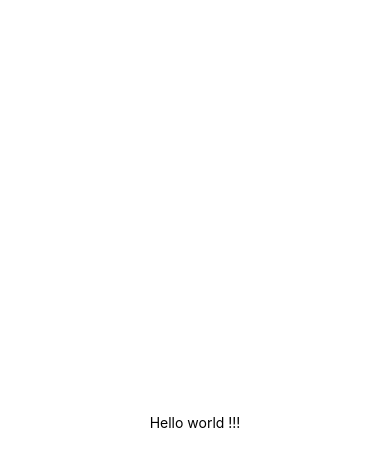
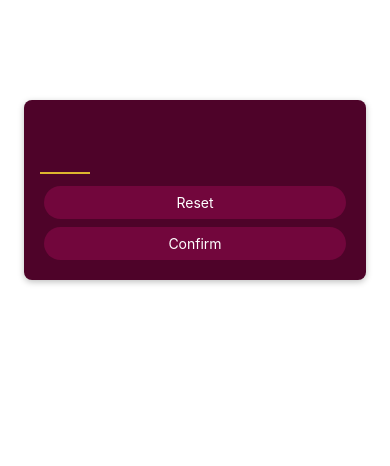
Before and after one commit to HadiRasouli1/guess_number_game, a React Native app: screen / in a window 390 px wide. Shown: the top 466 px of the page. Built offline with nearby package versions, Linux system fonts and the light colour scheme.

Commit message:
4...video 8

```diff
--- a/App.js
+++ b/App.js
@@ -1,20 +1,21 @@
-import { StatusBar } from 'expo-status-bar';
-import { StyleSheet, Text, View } from 'react-native';
+import { StatusBar } from "expo-status-bar";
+import { StyleSheet } from "react-native";
+import StartGameScreen from "./screens/StartGameScreen";
 
 export default function App() {
   return (
-    <View style={styles.container}>
-      <Text>Hello world !!!</Text>
-      <StatusBar style="auto" />
-    </View>
+    <>
+      <StatusBar style="dark" />
+      <StartGameScreen />
+    </>
   );
 }
 
 const styles = StyleSheet.create({
   container: {
     flex: 1,
-    backgroundColor: '#fff',
-    alignItems: 'center',
-    justifyContent: 'center',
+    backgroundColor: "#fff",
+    alignItems: "center",
+    justifyContent: "center",
   },
 });
--- /dev/null
+++ b/component/PrimaryButton.js
@@ -0,0 +1,47 @@
+import { Pressable, StyleSheet, Text, View } from "react-native";
+
+const PrimaryButton = ({ children }) => {
+  const PressHandler = () => {
+    console.log("Pressed !");
+  };
+  return (
+    <View style={styles.buttonOuterContainer}>
+      <Pressable
+        onPress={PressHandler}
+        android_ripple={{ color: "#640233" }}
+        // در هنگام پرس در اندروید این رنگ را اعمال کن
+        style={({ pressed }) =>
+          pressed
+            ? [styles.buttonInnerContainer, styles.pressed]
+            : styles.buttonInnerContainer
+        }
+        // در این قسمت گفتیم اگر پرس بود که دو استایل را برایش در نظر بگیر که در واقع این کازر برای ای او اس است اگر پرس نبود یک استایل را نمایش بده
+      >
+        <Text style={styles.buttonText}>{children}</Text>
+      </Pressable>
+    </View>
+    // ویو را خارج از پرسبل قرار دادیم تا هم رادیوس را برای هر دو پلتفرم اعمال کنیم هم هاور درست بشیند به جای خودش در هر دو پلتفرم
+  );
+};
+
+export default PrimaryButton;
+const styles = StyleSheet.create({
+  buttonOuterContainer: {
+    borderRadius: 28,
+    margin: 4,
+    overflow: "hidden",
+  },
+  buttonInnerContainer: {
+    backgroundColor: "#72063c",
+    paddingVertical: 8,
+    paddingHorizontal: 16,
+    elevation: 2,
+  },
+  buttonText: {
+    color: "white",
+    textAlign: "center",
+  },
+  pressed: {
+    opacity: 0.75,
+  },
+});
--- /dev/null
+++ b/screens/StartGameScreen.js
@@ -0,0 +1,49 @@
+import {  StyleSheet, TextInput, View } from "react-native";
+import PrimaryButton from "../component/PrimaryButton";
+
+const StartGameScreen = () => {
+  return (
+    <View style={styles.inputContainer}>
+      <TextInput
+        style={styles.numberInput}
+        maxLength={2}
+        // مکس لنس تعداد نهایی کاراکتر هایی که میتوانیم در اینپوت بنویسیم را اعمال میکند
+        keyboardType="number-pad"
+        // کیبورد تایپ به ما این امکان را میدهد که کدام یک از قسمت کیبورد گوشی فعال شود مثلا در این مورد فقط عدد ها فعال میشود در ضمن برای اندروید و ای او اس یکسان است البته گزینه های زیادی برای هر یک در سایت نیتیو وجود دارد
+        autoCapitalize="none"
+        // مثلا این گزینه که در اینجا اصلا کاربرد ندارد برای این است که حساس به کلمات بزرگ باشه یا نه
+        autoCorrect={false}
+      />
+      <PrimaryButton>Reset</PrimaryButton>
+      <PrimaryButton>Confirm</PrimaryButton>
+    </View>
+  );
+};
+const styles = StyleSheet.create({
+  inputContainer: {
+    padding: 16,
+    marginTop: 100,
+    backgroundColor: "#4e0329",
+    marginHorizontal: 24,
+    borderRadius: 8,
+    elevation: 8,
+    // برای شادو دادن در اندروید از الویشن استفاده میشود
+    shadowColor: "black",
+    shadowOffset: { width: 0, height: 2 },
+    shadowRadius: 6,
+    shadowOpacity: 0.25,
+    // برای شادو دادن در ای او اس از چهار المان بالایی استفاده میشود
+  },
+  numberInput: {
+    height: 50,
+    width: 50,
+    fontSize: 32,
+    borderBottomColor: "#ddb52f",
+    borderBottomWidth: 2,
+    color: "#ddb52f",
+    marginVertical: 8,
+    fontWeight: "bold",
+    textAlign: "center",
+  },
+});
+export default StartGameScreen;
```
Also changed, not shown: screens/GameOverScreen.js (added), screens/GameScreen.js (added).
